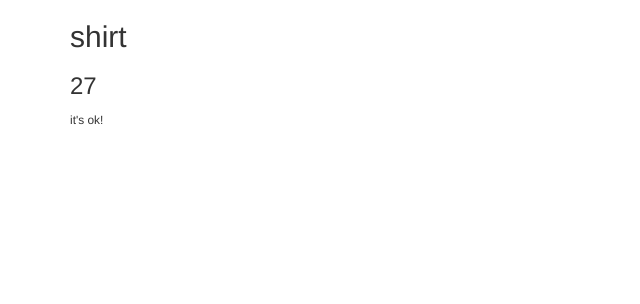
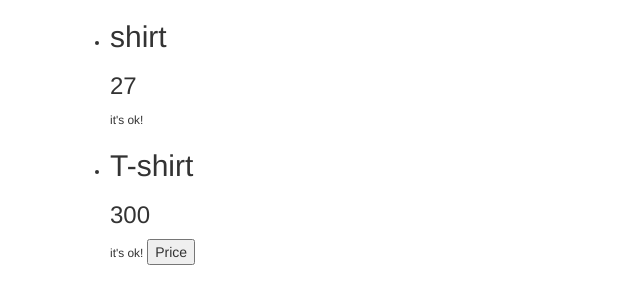
Before and after one commit to deivisondfs2/Store-cine-angularjs, a plain HTML site: page example1/index.html in a window 1280 px wide. Shown: the whole page, without its empty margins (0-640 px from the left). Drawn offline with Linux system fonts and the light colour scheme.

Commit message:
add list objects stock and add ng-repeat in index.html

```diff
--- a/example1/index.html
+++ b/example1/index.html
@@ -11,9 +11,15 @@
 
 		<div class="row">
 			<div class="col-md-4" ng-controller="ListProducts as item">
-				<h2>{{item.product.name}}</h2>
-				<h3>{{item.product.price}}</h3>
-				<small>{{item.product.description}}</small>
+				<ul>
+					<li ng-repeat="objectProduct in item.product" ng-hide="objectProduct.soldOut">
+						<h2>{{objectProduct.name}}</h2>
+						<h3>{{objectProduct.price}}</h3>
+						<small>{{objectProduct.description}}</small>
+						<button ng-show="{{objectProduct.addCart}}">Price</button>
+					</li>
+
+				</ul>
 			</div>
 		</div>
 
@@ -21,4 +27,5 @@
 </body>
 </html>
 <script src="js/angular.min.js"></script>
+<script src="js/app/stock.js"></script>
 <script src="js/app/app.js"></script>
--- a/example1/js/app/app.js
+++ b/example1/js/app/app.js
@@ -1,9 +1,3 @@
-
-var stock = {
-	name: "shirt",
-	price: 27,
-	description: "it's ok!"
-}
 var app = angular.module('store', []);
 
 app.controller('ListProducts', function(){
--- /dev/null
+++ b/example1/js/app/stock.js
@@ -0,0 +1,16 @@
+var stock = [
+	{
+		name: "shirt",
+		price: 27,
+		description: "it's ok!",
+		addCart:false,
+		soldOut:false
+	},
+	{
+		name: "T-shirt",
+		price: 300,
+		description: "it's ok!",
+		addCart:true,
+		soldOut:false
+	}
+]
```
